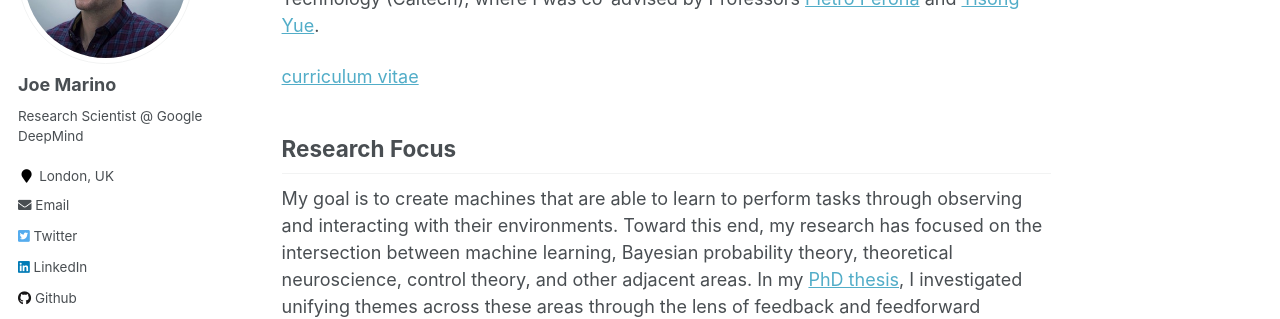
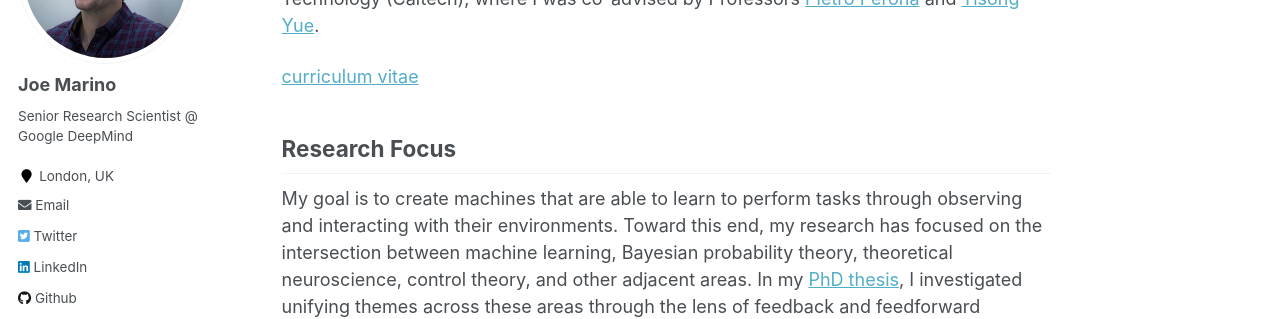
Before and after one commit to joelouismarino/joelouismarino.github.io, a Jekyll site: the page built from _pages/about.md, in a window 1280 px wide. Shown: the part 229-548 px from the top of the page. Built offline with Jekyll 4.4.1, drawn with Linux system fonts in a browser that asks for light colours.

Commit message:
Updating title.

```diff
--- a/_config.yml
+++ b/_config.yml
@@ -82,7 +82,7 @@ analytics:
 author:
   name             : "Joe Marino"
   avatar           : "me.jpg"
-  bio              : "Research Scientist @ Google DeepMind"
+  bio              : "Senior Research Scientist @ Google DeepMind"
   location         : "London, UK"
   employer         :
   pubmed           :
```
